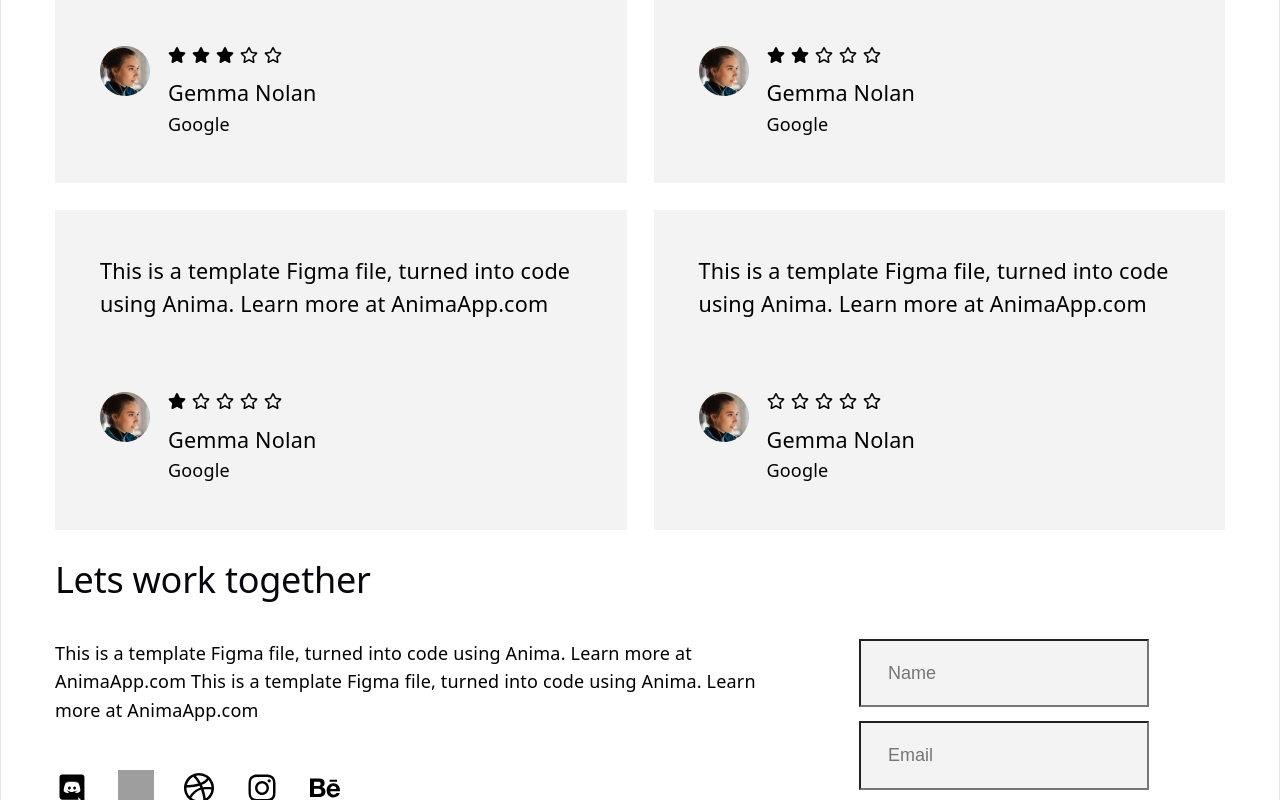
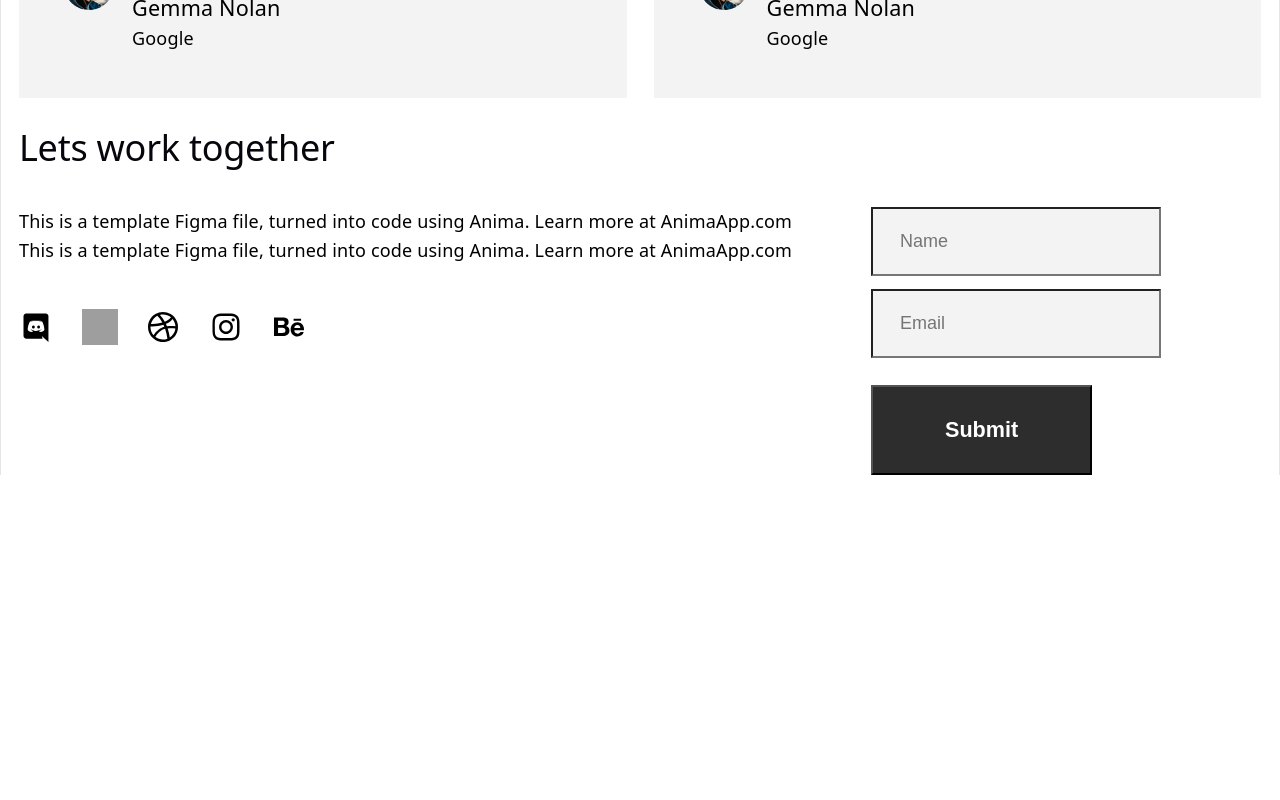
Before and after one commit to loafingbread/react-playground, a React (Vite) app: page /portfolio-template in a window 1280 px wide. Shown: the part 4940-5740 px from the top of the page. After the commit the page ends 5415 px from the top, so only its background shows below. Built offline with nearby package versions, Linux system fonts and the light colour scheme; grey boxes are pictures that could not be loaded.

Commit message:
Add navigation and add portfolio style wrapper

```diff
--- a/src/pages/PortfolioTemplate.module.css
+++ b/src/pages/PortfolioTemplate.module.css
@@ -1,9 +1,18 @@
+.portfolioWrapper {
+  display: flex;
+  flex-direction: column;
+  gap: var(--space-5);
+
+  padding: 0 var(--space-4);
+
+  background-color: white;
+  color: black;
+}
+
 .portfolio {
   display: flex;
   flex-direction: column;
   gap: var(--space-5);
-
-  padding: 3rem;
 
   background-color: white;
   color: black;
--- a/src/pages/PortfolioTemplate.tsx
+++ b/src/pages/PortfolioTemplate.tsx
@@ -19,10 +19,15 @@ import {
   SkillsSection,
   TestimonialSection,
   WorkSection,
+  Navigation,
 } from "../problems/Portfolio";
 
 function PortfolioTemplate() {
   return (
+    <div className={styles.portfolioWrapper}>
+      <header>
+        <Navigation />
+      </header>
       <main className={styles.portfolio}>
         <HeaderSection />
         <HeaderSectionAlt />
@@ -173,8 +178,11 @@ function PortfolioTemplate() {
             },
           ]}
         />
+      </main>
+      <footer>
         <ContactSection />
-    </main>
+      </footer>
+    </div>
     // <main className={styles["portfolio"]}>
     //   <nav className={styles["nav"]}>
     //     <ul className={styles["nav__links"]}>
--- a/src/problems/Portfolio/HeaderSection.module.css
+++ b/src/problems/Portfolio/HeaderSection.module.css
@@ -1,7 +1,8 @@
 .headerSection {
   display: flex;
   gap: var(--space-9);
-  justify-content: space-between;
+  justify-content: space-around;
+
 
   & h1 {
     margin: 0;
--- /dev/null
+++ b/src/problems/Portfolio/Navigation.tsx
@@ -0,0 +1,8 @@
+import React from "react";
+import styles from "./Navigation.module.css";
+
+function Navigation() {
+  return <nav>Navigation</nav>;
+}
+
+export default Navigation;
--- a/src/problems/Portfolio/index.tsx
+++ b/src/problems/Portfolio/index.tsx
@@ -15,3 +15,5 @@ export { default as ContactSection } from "./ContactSection";
 export { default as LogoBar } from "./LogoBar";
 
 export { default as HeaderSection, HeaderSectionAlt } from "./HeaderSection";
+
+export { default as Navigation } from "./Navigation";
```
Also changed, not shown: src/problems/Portfolio/Navigation.module.css (added). Lines whose indentation alone changed are shown as unchanged.
